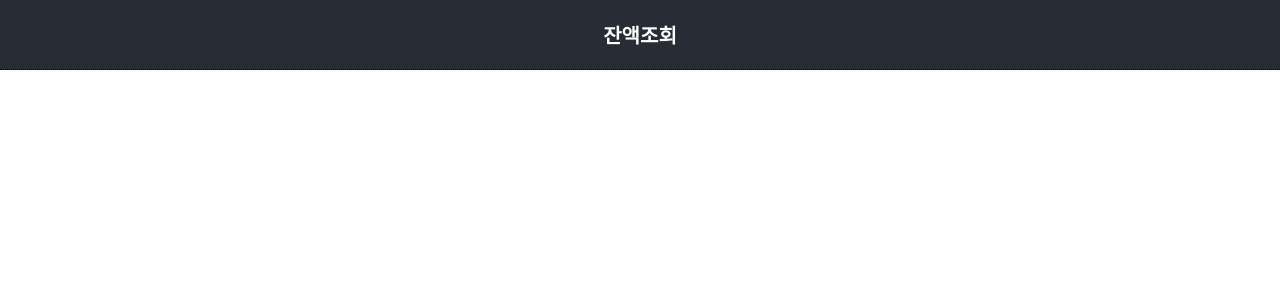
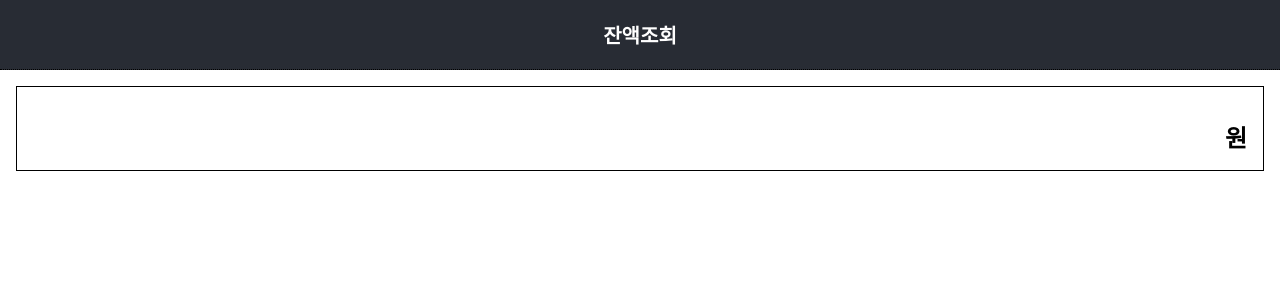
Before and after one commit to skymill2000/fintech0627, a React (Create React App) app in the folder fintech/: page /balance in a window 1280 px wide. Shown: the top 300 px of the page. Built offline with nearby package versions, Linux system fonts and the light colour scheme.

Commit message:
잔액 조회 실습

```diff
--- /dev/null
+++ b/fintech/src/components/balance/BalanceCard.js
@@ -0,0 +1,34 @@
+import React from "react";
+import styled from "styled-components";
+
+const BalanceBlock = styled.div`
+  display: flex;
+  flex-direction: column;
+  border: 1px solid #000;
+  margin: 1rem;
+  padding: 1rem;
+`;
+const BankName = styled.div`
+  font-size: 2rem;
+  font-weight: bold;
+`;
+const FintechNo = styled.div``;
+
+const BalanceText = styled.div`
+  font-size: 1.5rem;
+  font-weight: bold;
+  margin-top: 1rem;
+  text-align: right;
+`;
+
+const BalanceCard = ({ bankName, fintechNo, balance }) => {
+  return (
+    <BalanceBlock>
+      <BankName>{bankName}</BankName>
+      <FintechNo>{fintechNo}</FintechNo>
+      <BalanceText>{balance}원</BalanceText>
+    </BalanceBlock>
+  );
+};
+
+export default BalanceCard;
--- a/fintech/src/pages/BalancePage.js
+++ b/fintech/src/pages/BalancePage.js
@@ -1,10 +1,12 @@
 import React from "react";
+import BalanceCard from "../components/balance/BalanceCard";
 import TopBar from "../components/common/TopBar";
 
 const BalancePage = () => {
   return (
     <div>
       <TopBar title={"잔액조회"}></TopBar>
+      <BalanceCard></BalanceCard>
     </div>
   );
 };
```
